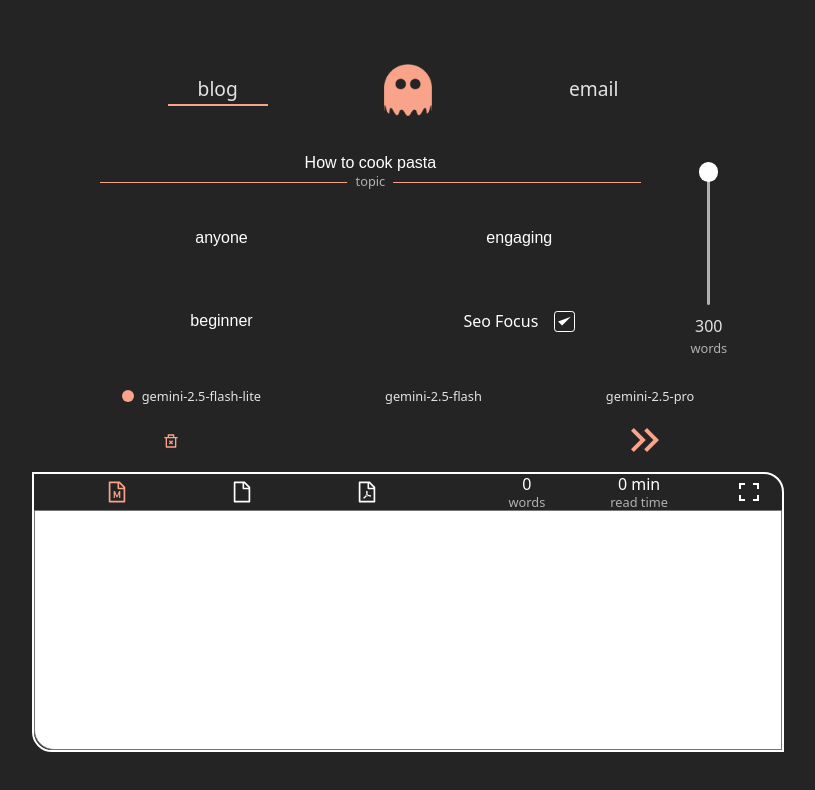
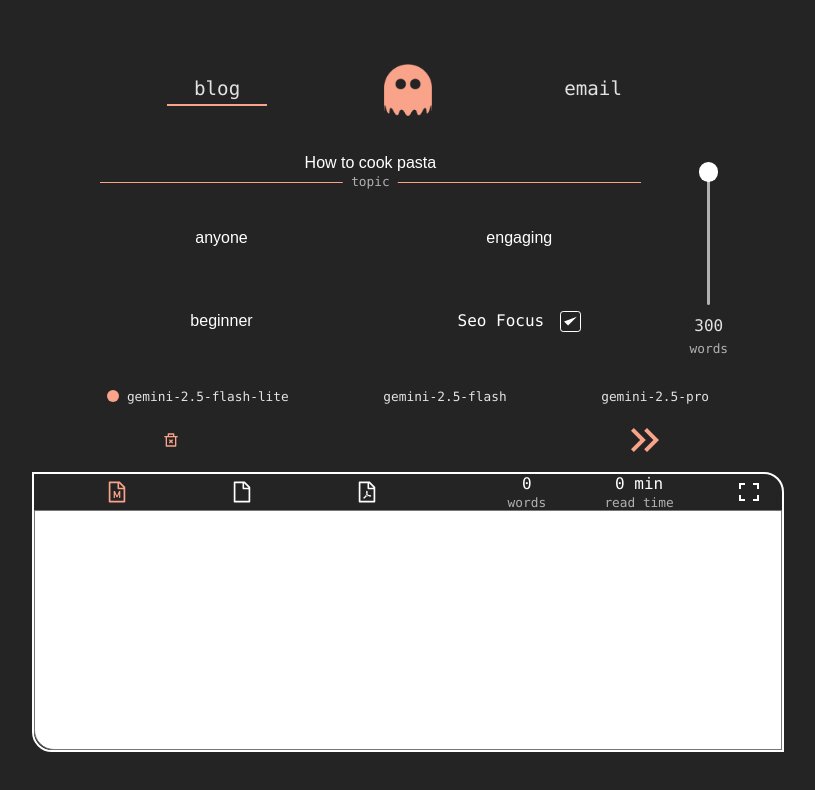
Before and after one commit to andreberezin/prompt-fiction, a React (Vite) app in the folder client/: page / in a window 1280 px wide. Shown: the top 790 px of the page, without its empty margins (232-1047 px from the left). Built offline with nearby package versions, Linux system fonts and the light colour scheme.

Commit message:
changed font

```diff
--- a/client/src/styles/index.scss
+++ b/client/src/styles/index.scss
@@ -1,7 +1,9 @@
 @use 'variables';
 
 :root {
-  font-family: system-ui, Avenir, Helvetica, Arial, sans-serif;
+  //font-family: system-ui, Avenir, Helvetica, Arial, sans-serif;
+  //font-family: Lucida Sans Typewriter, Lucida Grande, Lucida Sans Unicode, Verdana, sans-serif;
+  font-family: "Lucida Sans Typewriter", "Lucida Console", monaco, "Bitstream Vera Sans Mono", monospace;
   line-height: 1.5;
   font-weight: 400;
 
```
